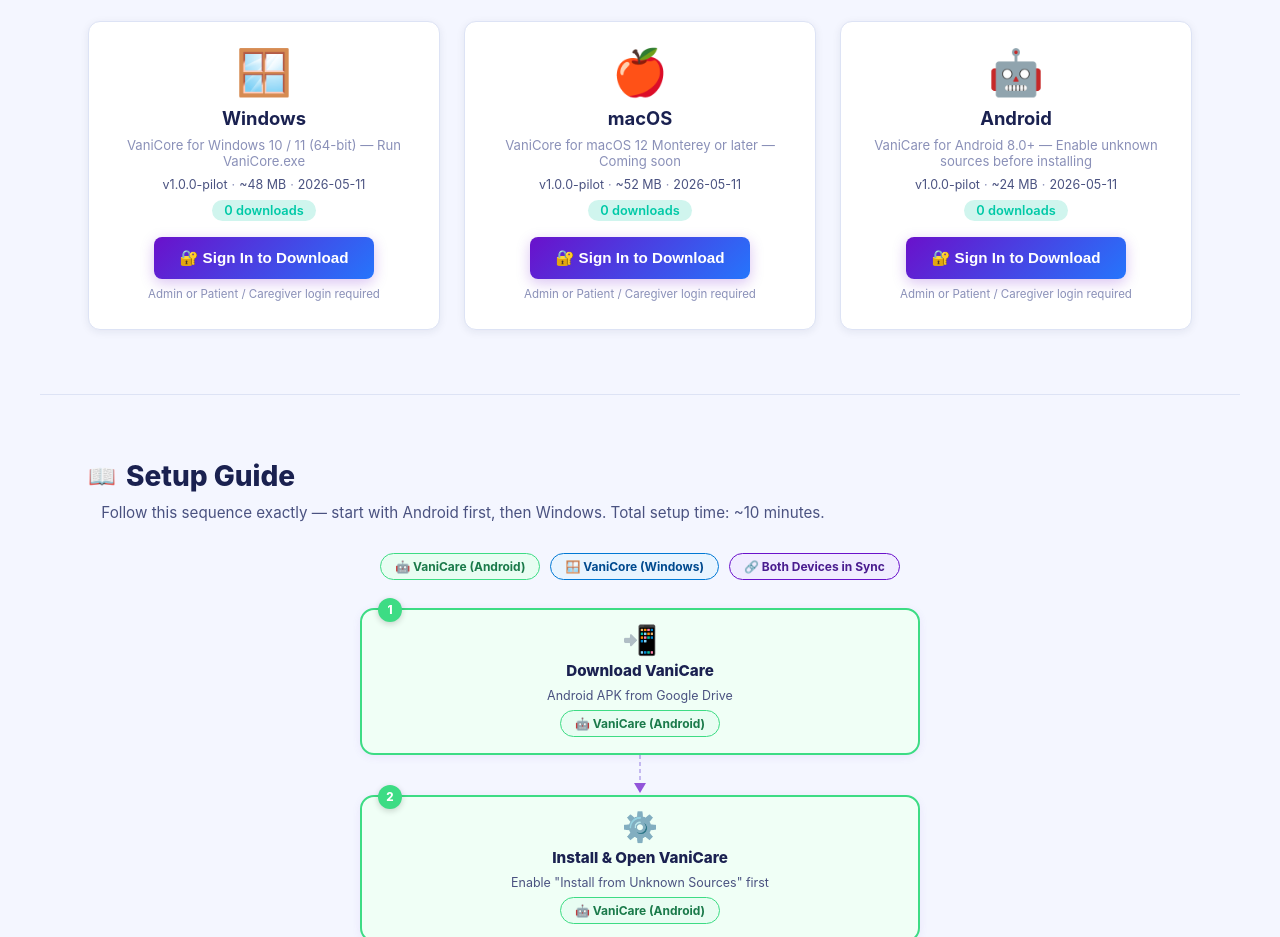
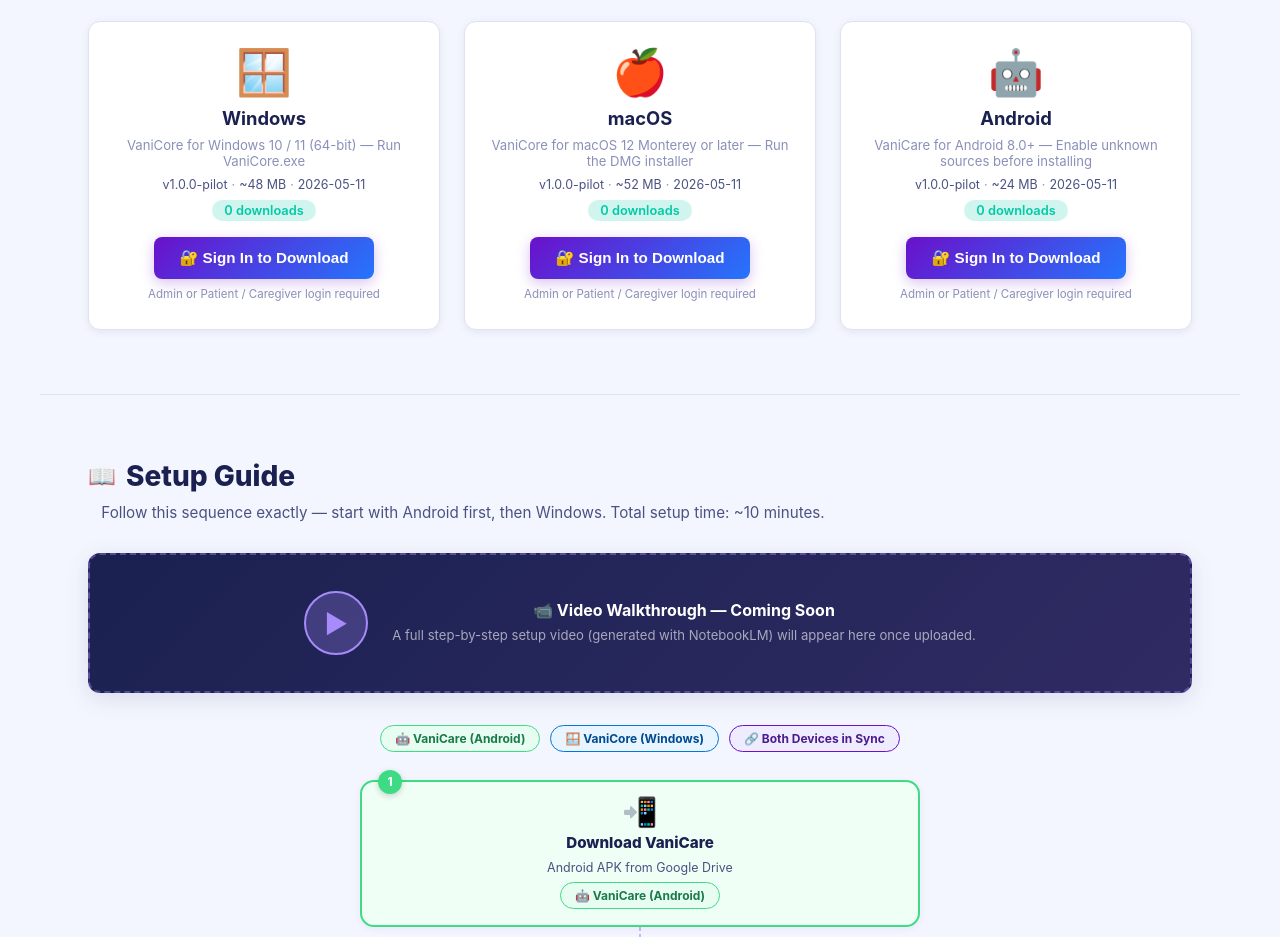
Before and after one commit to pavan-kumar-arepu/E2EMobileAppsSite, a React (Create React App) app: page /vanicore in a window 1280 px wide. Shown: the part 960-1897 px from the top of the page. Built offline with nearby package versions, Linux system fonts and the light colour scheme.

Commit message:
Add macOS DMG link; add video placeholder in setup guide

```diff
--- a/src/components/Tabs/VaniCore/VaniCore.css
+++ b/src/components/Tabs/VaniCore/VaniCore.css
@@ -935,6 +935,54 @@
   pointer-events: none;
 }
 
+/* ── Video placeholder ────────────────────────────────────────────────────── */
+.vc-video-placeholder {
+  background: linear-gradient(135deg, #1a2150 0%, #302b63 100%);
+  border-radius: var(--vc-radius);
+  padding: 36px 28px;
+  margin-bottom: 32px;
+  display: flex;
+  align-items: center;
+  justify-content: center;
+  min-height: 140px;
+  border: 2px dashed rgba(167,139,250,.4);
+  box-shadow: var(--vc-shadow-md);
+}
+.vc-video-inner {
+  display: flex;
+  align-items: center;
+  gap: 24px;
+  flex-wrap: wrap;
+  justify-content: center;
+  text-align: center;
+}
+.vc-video-play-icon {
+  width: 64px;
+  height: 64px;
+  border-radius: 50%;
+  background: rgba(167,139,250,.25);
+  border: 2px solid var(--vc-purple-lt);
+  color: var(--vc-purple-lt);
+  font-size: 1.6rem;
+  display: flex;
+  align-items: center;
+  justify-content: center;
+  flex-shrink: 0;
+}
+.vc-video-text strong {
+  display: block;
+  font-size: 1rem;
+  font-weight: 700;
+  color: #fff;
+  margin-bottom: 6px;
+}
+.vc-video-text p {
+  font-size: .82rem;
+  color: rgba(255,255,255,.6);
+  margin: 0;
+  line-height: 1.5;
+}
+
 /* ── Setup Guide ──────────────────────────────────────────────────────────── */
 .vc-setup-grid {
   display: flex;
--- a/src/components/Tabs/VaniCore/VaniCore.js
+++ b/src/components/Tabs/VaniCore/VaniCore.js
@@ -301,6 +301,17 @@
       Follow this sequence exactly — start with Android first, then Windows.
       Total setup time: ~10 minutes.
     </p>
+
+    {/* Video walkthrough placeholder */}
+    <div className="vc-video-placeholder">
+      <div className="vc-video-inner">
+        <div className="vc-video-play-icon">▶</div>
+        <div className="vc-video-text">
+          <strong>📹 Video Walkthrough — Coming Soon</strong>
+          <p>A full step-by-step setup video (generated with NotebookLM) will appear here once uploaded.</p>
+        </div>
+      </div>
+    </div>
 
     {/* Legend */}
     <div className="vc-flow-legend">
--- a/src/components/Tabs/VaniCore/VaniCoreConfig.js
+++ b/src/components/Tabs/VaniCore/VaniCoreConfig.js
@@ -37,10 +37,10 @@
     id: 'mac',
     platform: 'macOS',
     icon: '🍎',
-    description: 'VaniCore for macOS 12 Monterey or later — Coming soon',
+    description: 'VaniCore for macOS 12 Monterey or later — Run the DMG installer',
     ext: '.dmg',
     filename: 'VaniCore-1.0.0-pilot.dmg',
-    url: '#',
+    url: 'https://drive.google.com/file/d/1URw-ujNfBVwSypWY9BQz6UoEvAaMEAow/view?usp=sharing',
     version: '1.0.0-pilot',
     releaseDate: '2026-05-11',
     size: '~52 MB',
```
